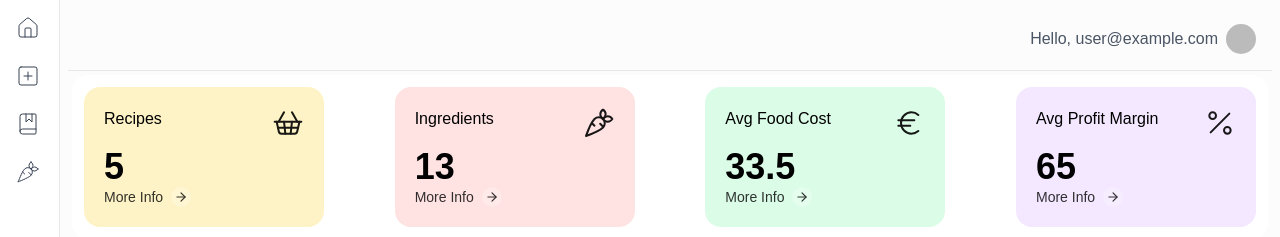
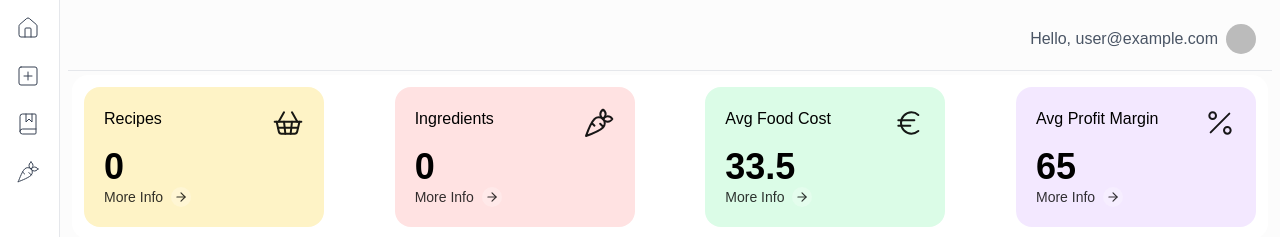
Before and after one commit to st9ho3/chat-agent, a Next.js app: page / in a window 1280 px wide. Shown: the top 237 px of the page. Built offline with nearby package versions, Linux system fonts and the light colour scheme; no server answers; the database is empty; sample sign-in values are in the browser's storage.

Commit message:
Fixing the cards

```diff
--- a/src/app/(user)/(home)/page.tsx
+++ b/src/app/(user)/(home)/page.tsx
@@ -5,6 +5,8 @@ import { redirect } from 'next/navigation'
 import React from 'react'
 import Card from '@/app/components/home/card'
 import Header from '@/app/components/layout/header'
+import { RecipeService } from '@/app/services/recipeService'
+import { IngredientService } from '@/app/services/ingredientService'
 
 const page = async() => {
 
@@ -14,12 +16,21 @@ const page = async() => {
     redirect("/signin")
   }
 
+  const recipeService = new RecipeService()
+  const ingredientService = new IngredientService()
+
+  const recipes = session?.user?.id && await recipeService.findAll(session?.user?.id)
+  const ingredients = session?.user?.id && await ingredientService.findAll(session.user.id)
+
+
+
+
   return (
     <div className=' m-2'>
       <Header session={session} />
       <div className='m-1 p-3 flex justify-between rounded-2xl bg-white h-full'>
-        <Card title='Recipes' value={5} Icon={ShoppingBasket} color='bg-amber-100' />
-        <Card title='Ingredients' value={13} Icon={Carrot} color='bg-red-100' />
+        <Card title='Recipes' value={recipes ? recipes.length : 0} Icon={ShoppingBasket} color='bg-amber-100' />
+        <Card title='Ingredients' value={ingredients ? ingredients.length : 0} Icon={Carrot} color='bg-red-100' />
         <Card title='Avg Food Cost' value={33.5} Icon={Euro} color='bg-green-100' />
         <Card title='Avg Profit Margin' value={65} Icon={Percent} color='bg-purple-100' />
       </div>
```
